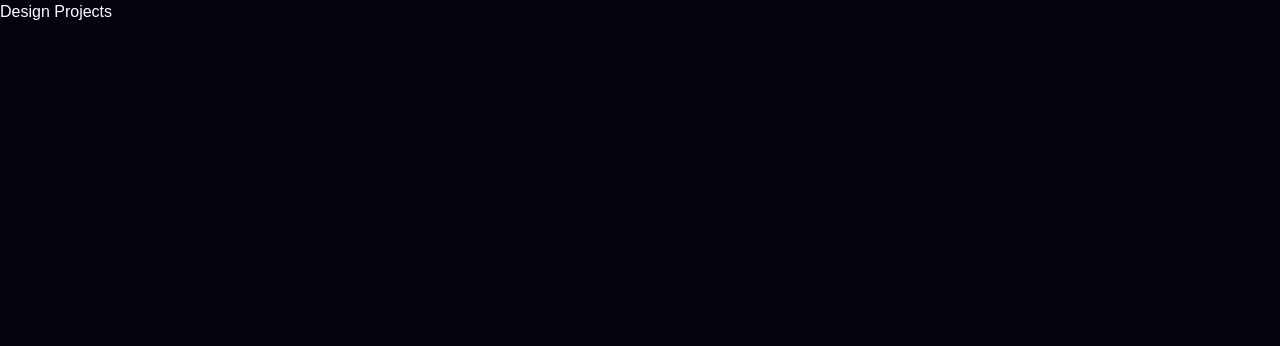
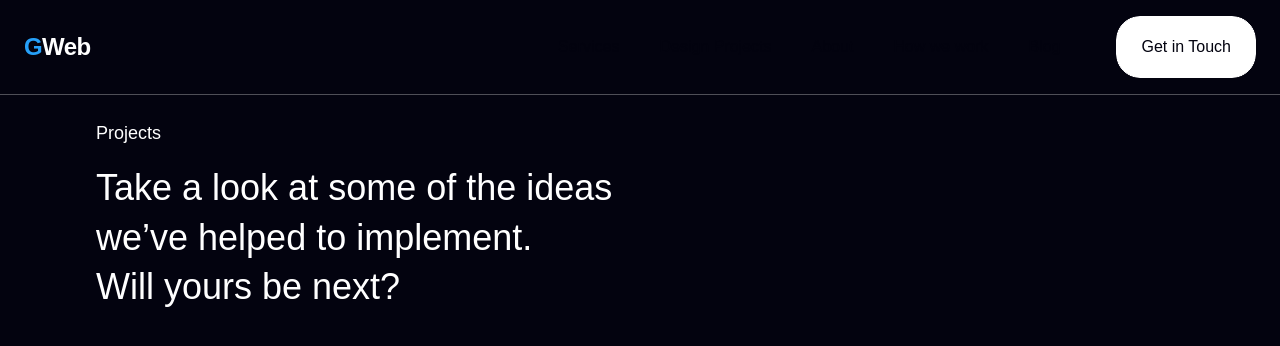
Before and after one commit to Rishi2600/web-syde, a Next.js app: page /design-projects in a window 1280 px wide. Shown: the top 346 px of the page. Built offline with nearby package versions, Linux system fonts and the light colour scheme.

Commit message:
add PageTitle Section

```diff
--- a/src/app/design-projects/page.tsx
+++ b/src/app/design-projects/page.tsx
@@ -1,9 +1,13 @@
+import Navbar from "@/components/Navbar";
+import PageTitle from "@/components/PageTitle";
 
 
 export default function DesignProjects() {
     return (
         <>
             <h1>Design Projects</h1>
+            <Navbar />
+            <PageTitle />
         </>
     )
 }
--- /dev/null
+++ b/src/components/PageTitle.tsx
@@ -0,0 +1,16 @@
+export default function PageTitle() {
+    return (
+        <>
+            <div className="flex flex-col justify-center pt-24 pb-12 text-secondary">
+                <div className="container">
+                    <h1 className="text-lg mb-4 font-normal leading-normal">Projects</h1>
+                    <h2 className="text-4xl mb-8 font-medium leading-snug">
+                    Take a look at some of the ideas <br />
+                    we’ve helped to implement. <br />
+                    Will yours be next?
+                    </h2>
+                </div>
+            </div>
+        </>
+    )
+}
```
